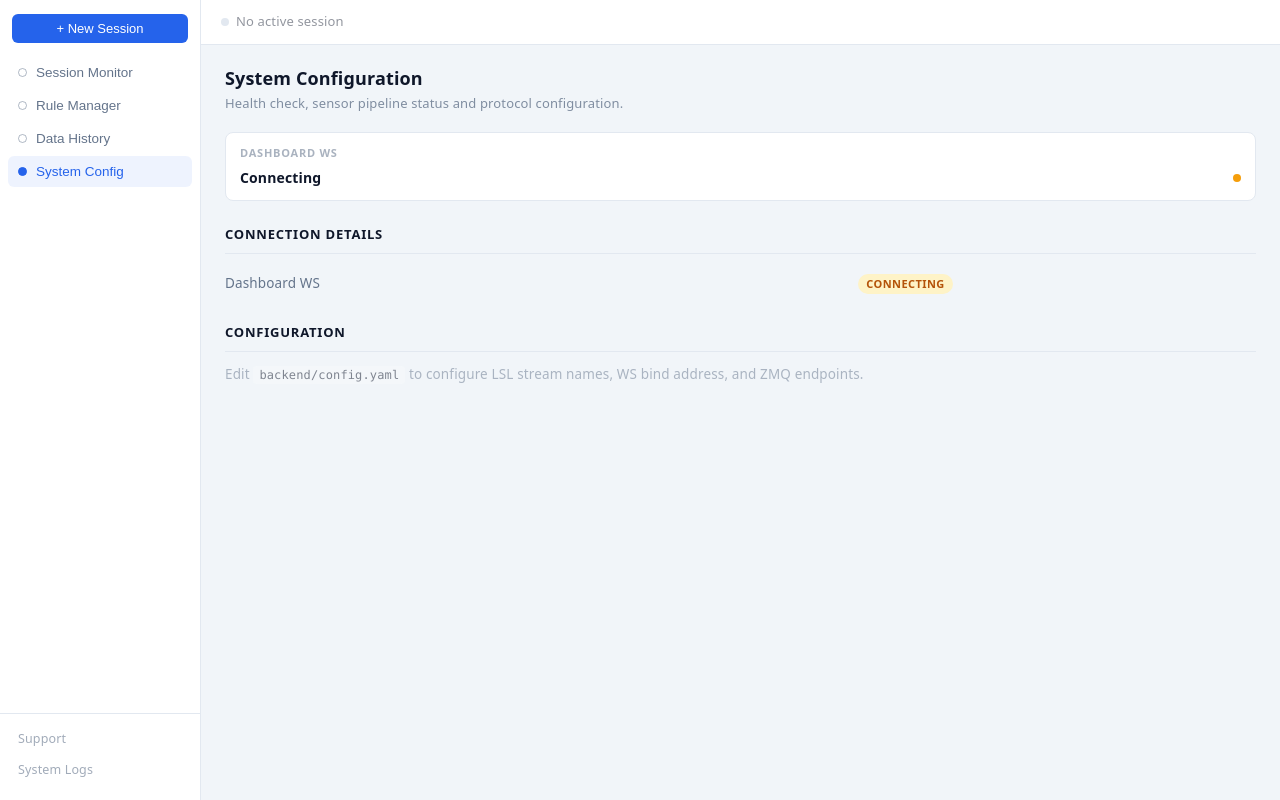
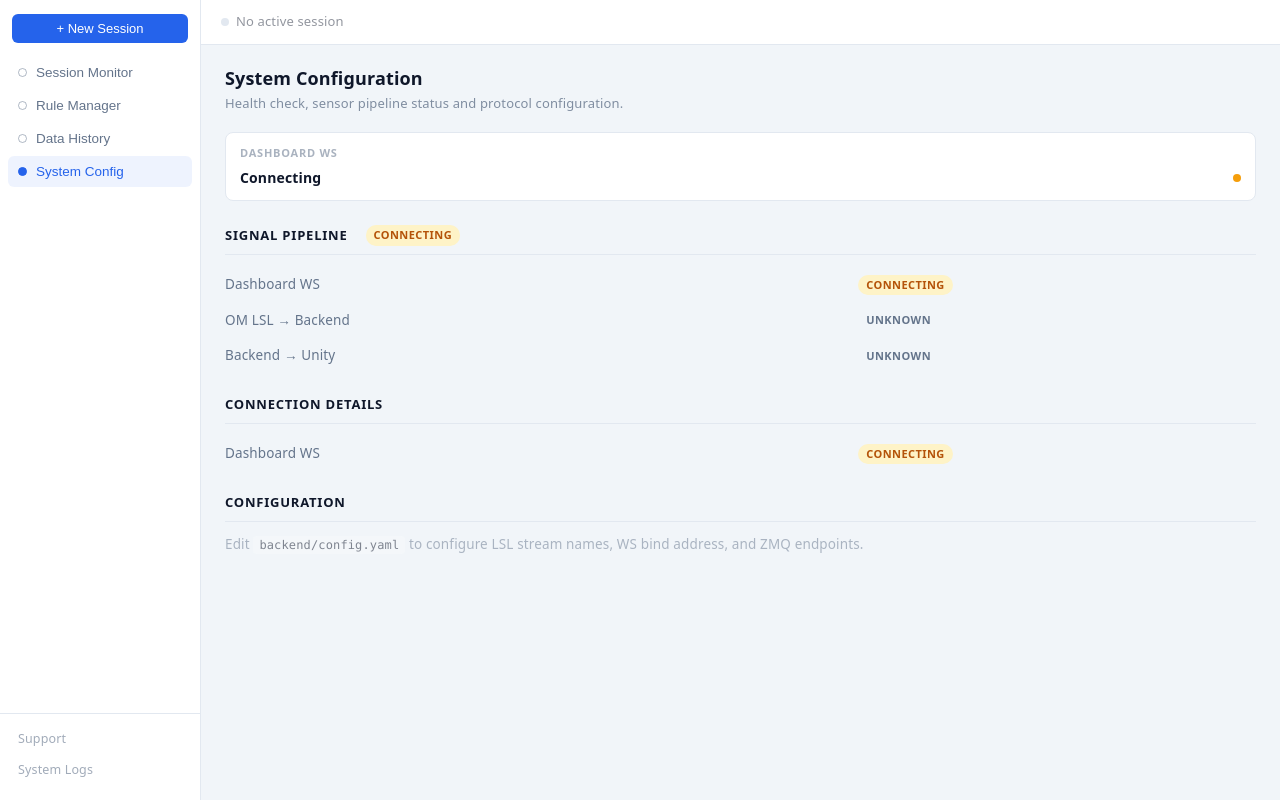
Before and after one commit to Puthikunkim/p4p, a React (Vite) app in the folder frontend/: page / in a window 1280 px wide. Both pictures are taken after a click on the button "System Config". Built offline with nearby package versions, Linux system fonts and the light colour scheme; no server answers.

Commit message:
feat: add signal pipeline status section to system config

```diff
--- a/frontend/src/screens/SystemConfig.tsx
+++ b/frontend/src/screens/SystemConfig.tsx
@@ -15,13 +15,36 @@ function stateLabel(state: string): string {
     disconnected: 'Offline',
     stale: 'Stale',
     reconnecting: 'Reconnecting',
+    unknown: 'Unknown',
   }
   return map[state] ?? state
+}
+
+const PIPELINE_STAGES = [
+  { key: 'dashboard', label: 'Dashboard WS' },
+  { key: 'om-lsl', label: 'OM LSL → Backend' },
+  { key: 'unity-ws', label: 'Backend → Unity' },
+]
+
+function derivePipelineState(wsState: string, omLslState: string | undefined): string {
+  if (wsState === 'connecting' || wsState === 'reconnecting') return wsState
+  if (wsState !== 'connected') return 'disconnected'
+  if (!omLslState) return 'unknown'
+  return omLslState
 }
 
 export function SystemConfig() {
   const wsState = useVCoreStore((s) => s.wsState)
   const linkStatuses = useVCoreStore((s) => s.linkStatuses)
+
+  const omLslState = linkStatuses['om-lsl']?.state
+  const pipelineState = derivePipelineState(wsState, omLslState)
+
+  const pipelineStages = PIPELINE_STAGES.map((stage) => {
+    if (stage.key === 'dashboard') return { ...stage, state: wsState, detail: null }
+    const ls = linkStatuses[stage.key]
+    return { ...stage, state: ls?.state ?? 'unknown', detail: ls?.detail ?? null }
+  })
 
   const chips = [
     { key: 'dashboard', name: 'Dashboard WS', state: wsState, detail: null },
@@ -56,6 +79,29 @@ export function SystemConfig() {
         ))}
       </div>
 
+      {/* Signal pipeline section */}
+      <section className="config-section">
+        <div className="config-section-header">
+          <span className="config-section-title">Signal Pipeline</span>
+          <span className={`badge badge--${pipelineState}`} style={{ marginLeft: 10 }}>
+            {stateLabel(pipelineState)}
+          </span>
+        </div>
+        <table className="config-table">
+          <tbody>
+            {pipelineStages.map((stage) => (
+              <tr key={stage.key}>
+                <td>{stage.label}</td>
+                <td>
+                  <span className={`badge badge--${stage.state}`}>{stateLabel(stage.state)}</span>
+                  {stage.detail && <span className="config-meta">{stage.detail}</span>}
+                </td>
+              </tr>
+            ))}
+          </tbody>
+        </table>
+      </section>
+
       {/* Connection section */}
       <section className="config-section">
         <div className="config-section-header">
```
